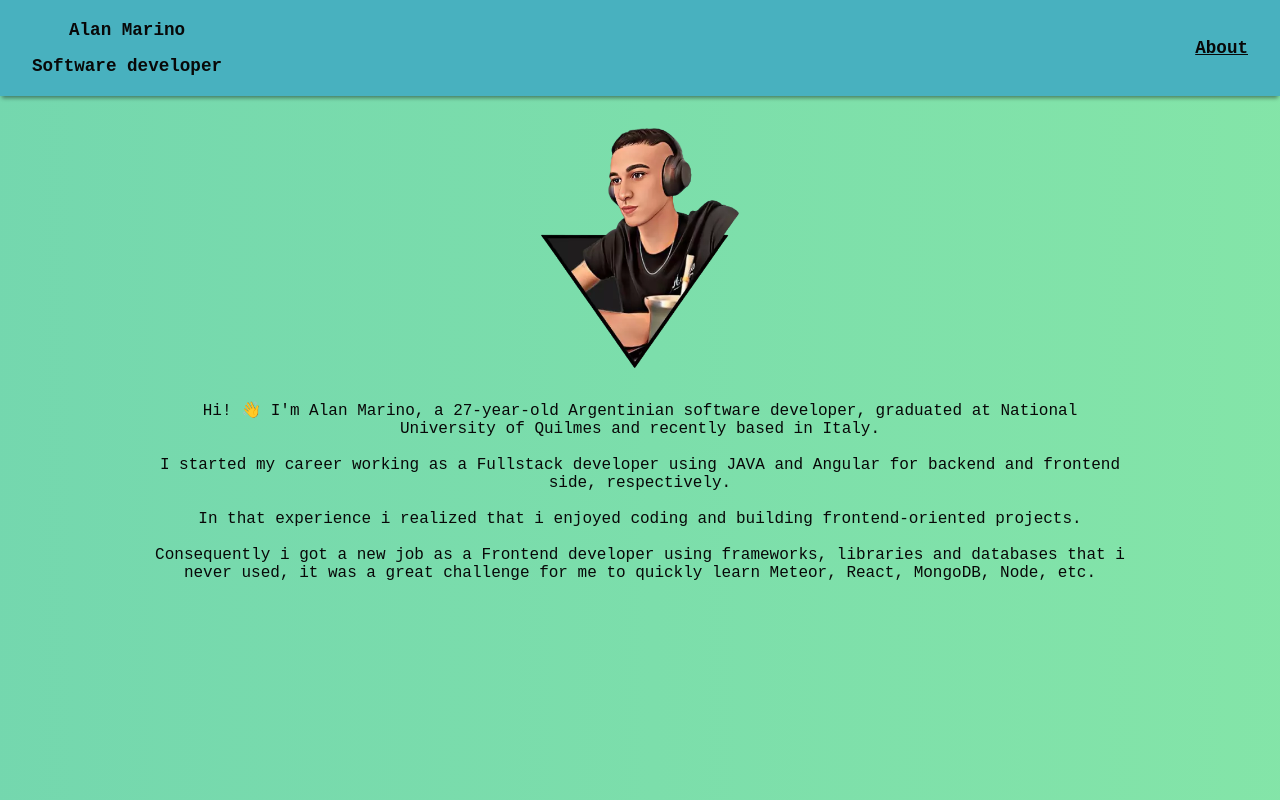
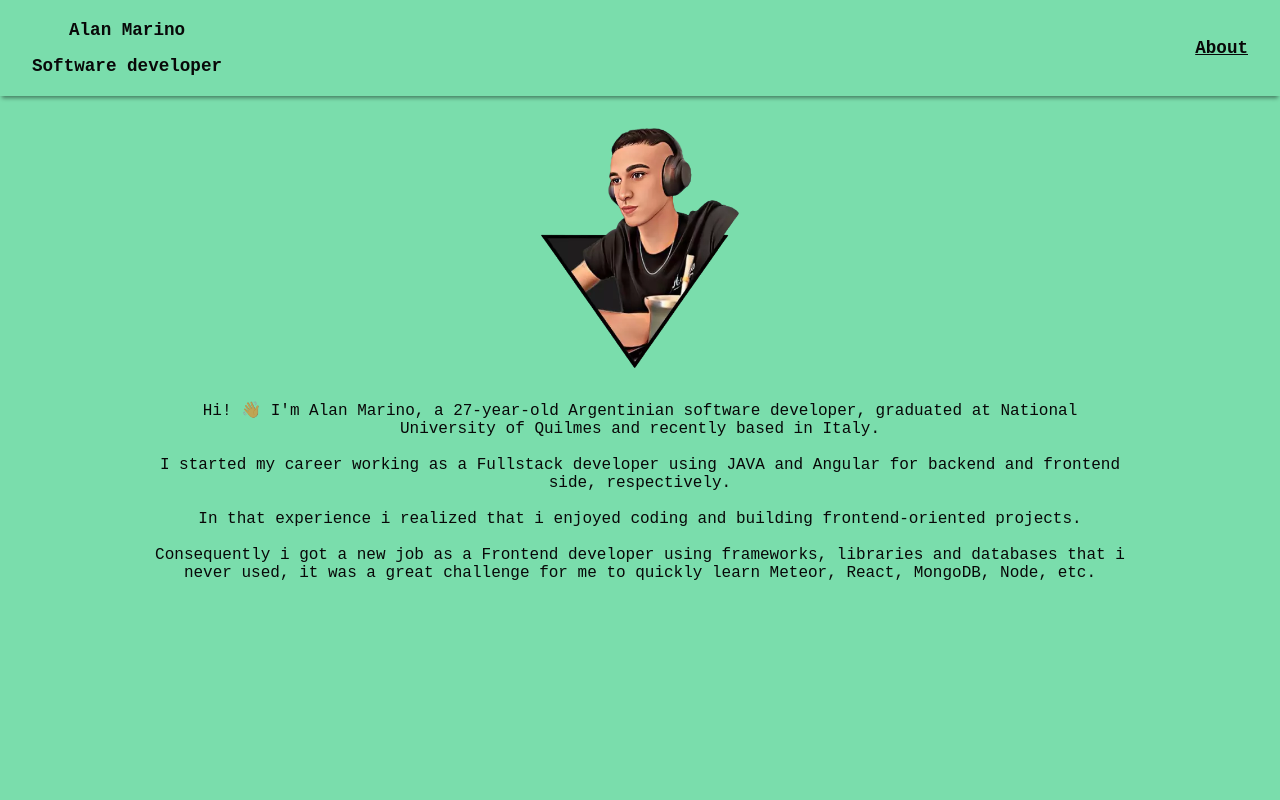
Before and after one commit to marinoalan/portfolio, a Next.js app: page / in a window 1280 px wide. Built offline with nearby package versions, Linux system fonts and the light colour scheme.

Commit message:
Finished light background color

```diff
--- a/pages/_app.tsx
+++ b/pages/_app.tsx
@@ -38,9 +38,9 @@ const GlobalStyle = createGlobalStyle`
     }
 
     @media (prefers-color-scheme: light) {
-      --backgroundColor: #48b1bf;
+      --backgroundColor: #7addac;
       --fontColor: #080808;
-      --lineColor: #00ff00;
+      --lineColor: #25b439;
       --boxShadowColor: #00000070;
     }
   }
@@ -54,25 +54,7 @@ const GlobalStyle = createGlobalStyle`
     min-height: 100vh;
     margin: 0px;
     color: var(--fontColor);
-
-    @media (prefers-color-scheme: dark) {
-      background-color: var(--backgroundColor);
-    }
-
-    @media (prefers-color-scheme: light) {
-      background: linear-gradient(90deg, var(--backgroundColor), #6be194d1 );
-      background-size: 400% 400%;
-      animation: gradient 15s ease infinite;
-      @keyframes gradient {
-        0%, 100% {
-          background-position: 0% 50%;
-        }
-        50% {
-          background-position: 100% 50%;
-        }
-      }
-    }
-
+    background-color: var(--backgroundColor);
   }
 `;
 
@@ -133,7 +115,7 @@ function MyApp({ Component, pageProps }: AppProps) {
         <link rel="manifest" href="/manifest.json" />
         <meta
           name="theme-color"
-          content="#48b1bf"
+          content="#7addac"
           media="(prefers-color-scheme: light)"
         />
         <meta
--- a/pages/index.tsx
+++ b/pages/index.tsx
@@ -30,14 +30,20 @@ const getAge = (dateString: string) => {
   return Math.floor(millisecondsDiff / millisecondsYear);
 };
 
+const WavingHand = styled.span`
+  @media (prefers-color-scheme: light) {
+    filter: contrast(0.5)
+  }
+`;
+
 const Home: NextPage = () => {
   return (
     <TextWrapper>
       <TextContainer>
         <CenteredText>
-          Hi! 👋 I'm Alan Marino, a {getAge("1994-08-07")}-year-old Argentinian
-          software developer, graduated at National University of Quilmes and
-          recently based in Italy.
+          Hi! <WavingHand>👋</WavingHand> I'm Alan Marino, a {getAge("1994-08-07")}-year-old
+          Argentinian software developer, graduated at National University of
+          Quilmes and recently based in Italy.
           <br />
           <br />
           I started my career working as a Fullstack developer using JAVA and
```
